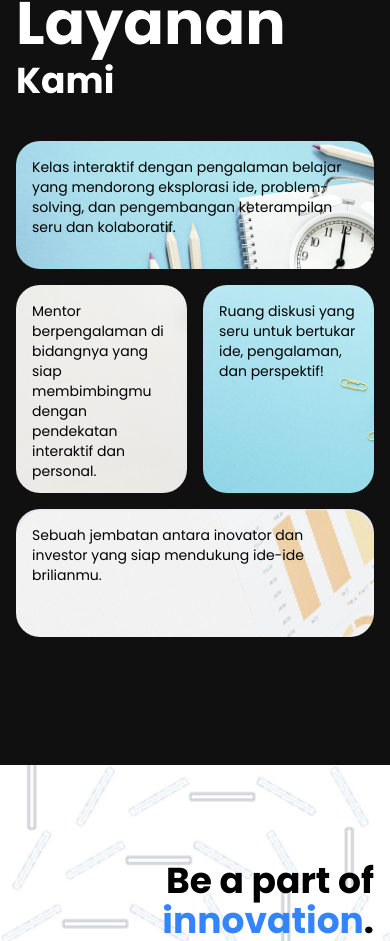
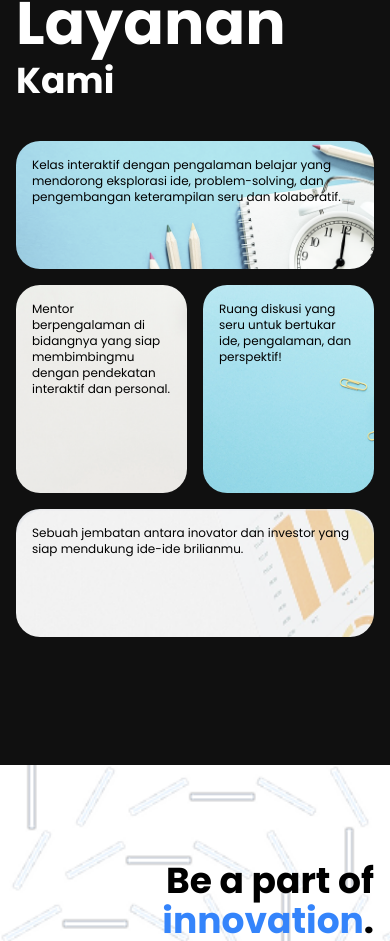
Before and after one commit to syaquiii/innovaspace, a Next.js app: page /home in a window 390 px wide. Shown: the part 1427-2368 px from the top of the page. Built offline with nearby package versions, Linux system fonts and the light colour scheme.

Commit message:
fix : Layanan Section , text too large

```diff
--- a/src/app/home/components/Layanan.tsx
+++ b/src/app/home/components/Layanan.tsx
@@ -10,23 +10,23 @@ const Layanan = () => {
         </div>
         <div className="lg:flex mt-10 lg:mt-0  gap-4 w-full justify-between text-black">
           <div className="lg:w-3/4">
-            <div className="layanan1 bg-gray-200 rounded-3xl h-32 text-sm 2xl:text-lg lg:h-44 p-4 lg:p-2 lg:text-sm xl:p-8">
+            <div className="layanan1 bg-gray-200 rounded-3xl h-32 text-xs 2xl:text-lg lg:h-44 p-4 lg:p-2 lg:text-sm xl:p-8">
               Kelas interaktif dengan pengalaman belajar yang mendorong
               eksplorasi ide, problem-solving, dan pengembangan keterampilan
               seru dan kolaboratif.
             </div>
             <div className="flex gap-4 mt-4">
-              <div className="h-52 layanan2 bg-gray-200 w-full text-sm   2xl:text-lg rounded-3xl p-4 lg:p-2 lg:text-sm xl:p-8">
+              <div className="h-52 layanan2 bg-gray-200 w-full text-xs   2xl:text-lg rounded-3xl p-4 lg:p-2 lg:text-sm xl:p-8">
                 Mentor berpengalaman di bidangnya yang siap membimbingmu dengan
                 pendekatan interaktif dan personal.
               </div>
-              <div className="h-52 layanan3 bg-gray-200 w-full rounded-3xl 2xl:text-lg text-sm p-4 lg:p-2 lg:text-sm xl:p-8">
+              <div className="h-52 layanan3 bg-gray-200 w-full rounded-3xl 2xl:text-lg text-xs p-4 lg:p-2 lg:text-sm xl:p-8">
                 Ruang diskusi yang seru untuk bertukar ide, pengalaman, dan
                 perspektif!
               </div>
             </div>
           </div>
-          <div className="bg-gray-200 layanan4 mt-4 h-32 lg:h-full lg:mt-0 2xl:text-lg text-sm lg:w-1/4 rounded-3xl lg:p-2 lg:text-sm xl:p-8 p-4">
+          <div className="bg-gray-200 layanan4 mt-4 h-32 lg:h-full lg:mt-0 2xl:text-lg text-xs lg:w-1/4 rounded-3xl lg:p-2 lg:text-sm xl:p-8 p-4">
             Sebuah jembatan antara inovator dan investor yang siap mendukung
             ide-ide brilianmu.
           </div>
```
